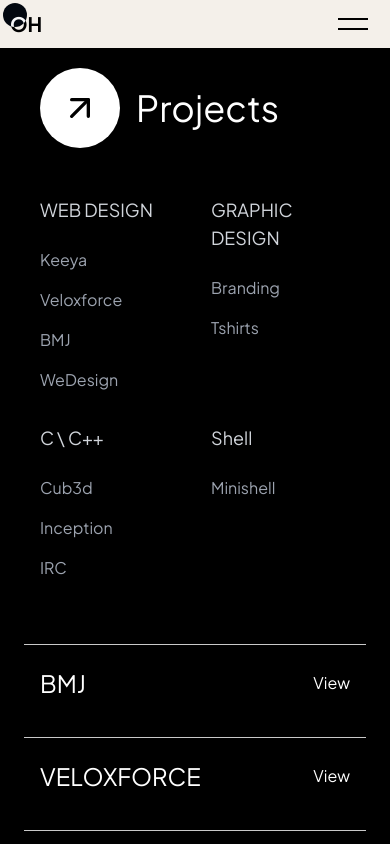
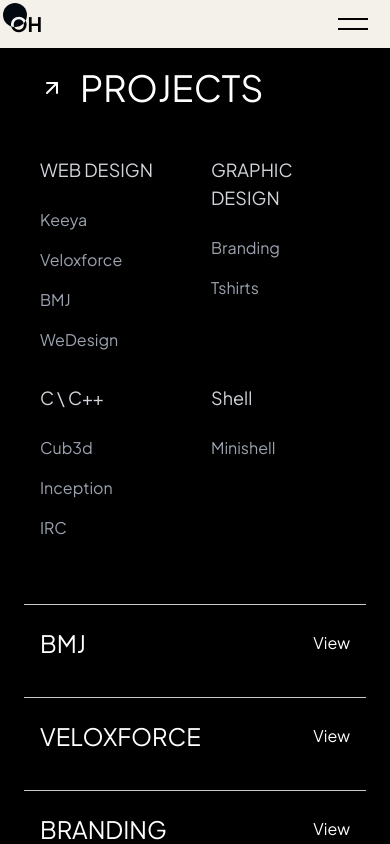
Before and after one commit to ohaimad/Porfolio.v4, a Next.js app: page /components/Projects in a window 390 px wide. Shown: the top 844 px of the page. Built offline with nearby package versions, Linux system fonts and the light colour scheme.

Commit message:
feat: Add responsive styles for services icons and update project title casing

```diff
--- a/src/app/components/Projects/page.module.css
+++ b/src/app/components/Projects/page.module.css
@@ -159,3 +159,13 @@
 .split * {
   will-change: transform;
 }
+
+  .services-icon-container {
+    width: 2.5rem;
+    height: 2.5rem;
+  }
+
+  .services-icon {
+    width: 1.25rem;
+    height: 1.25rem;
+  }
--- a/src/app/components/Projects/page.tsx
+++ b/src/app/components/Projects/page.tsx
@@ -153,11 +153,11 @@
       />
       <div className="px-8 mb-16">
         <div className="flex items-center gap-4 mb-12 mt-8">
-          <div ref={iconRef} className="w-20 h-20 bg-white rounded-full flex items-center justify-center opacity-0">
-            <ArrowUpRight className="w-10 h-10 text-black" />
+          <div className="services-icon-container">
+            <ArrowUpRight className="services-icon" />
           </div>
           <div ref={titleRef}>
-            <h2 className="text-4xl md:text-5xl lg:text-8xl font-light split">Projects</h2>
+            <h2 className="text-4xl md:text-5xl lg:text-8xl font-light ">PROJECTS</h2>
           </div>
         </div>
 
@@ -261,7 +261,7 @@
           <div className="space-y-6 grid-item opacity-0">
             <h3 className="text-lg font-medium text-gray-300">Shell</h3>
             <div className="space-y-4">
-            <a
+              <a
                 href="https://github.com/ohaimad/Minishell"
                 target="_blank"
                 rel="noopener noreferrer"
@@ -275,8 +275,8 @@
       </div>
       {/* <div className="flex items-center gap-4 px-8 mb-16">
         <div className="w-1 h-12 bg-white rounded-full flex items-center justify-center"> */}
-          {/* <SquareMenu className="w-5 h-5 text-black" /> */}
-        {/* </div>
+      {/* <SquareMenu className="w-5 h-5 text-black" /> */}
+      {/* </div>
         <h2 className="text-4xl md:text-5xl lg:text-5xl font-light">Summary</h2>
       </div> */}
       <div className="flex flex-col sm:flex-row sm:flex-wrap gap-4 sm:gap-6 lg:gap-8 px-4 sm:px-8">
```
